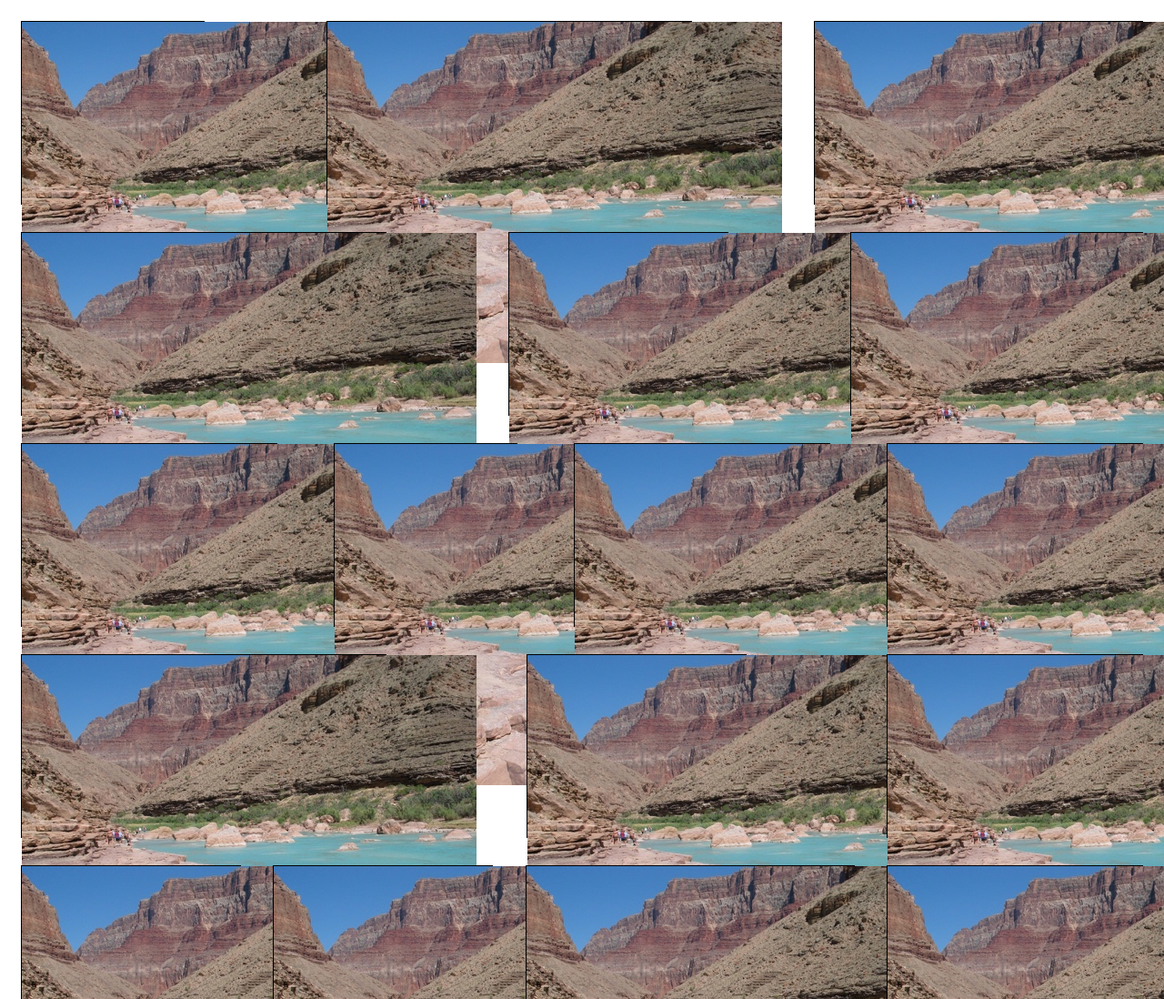
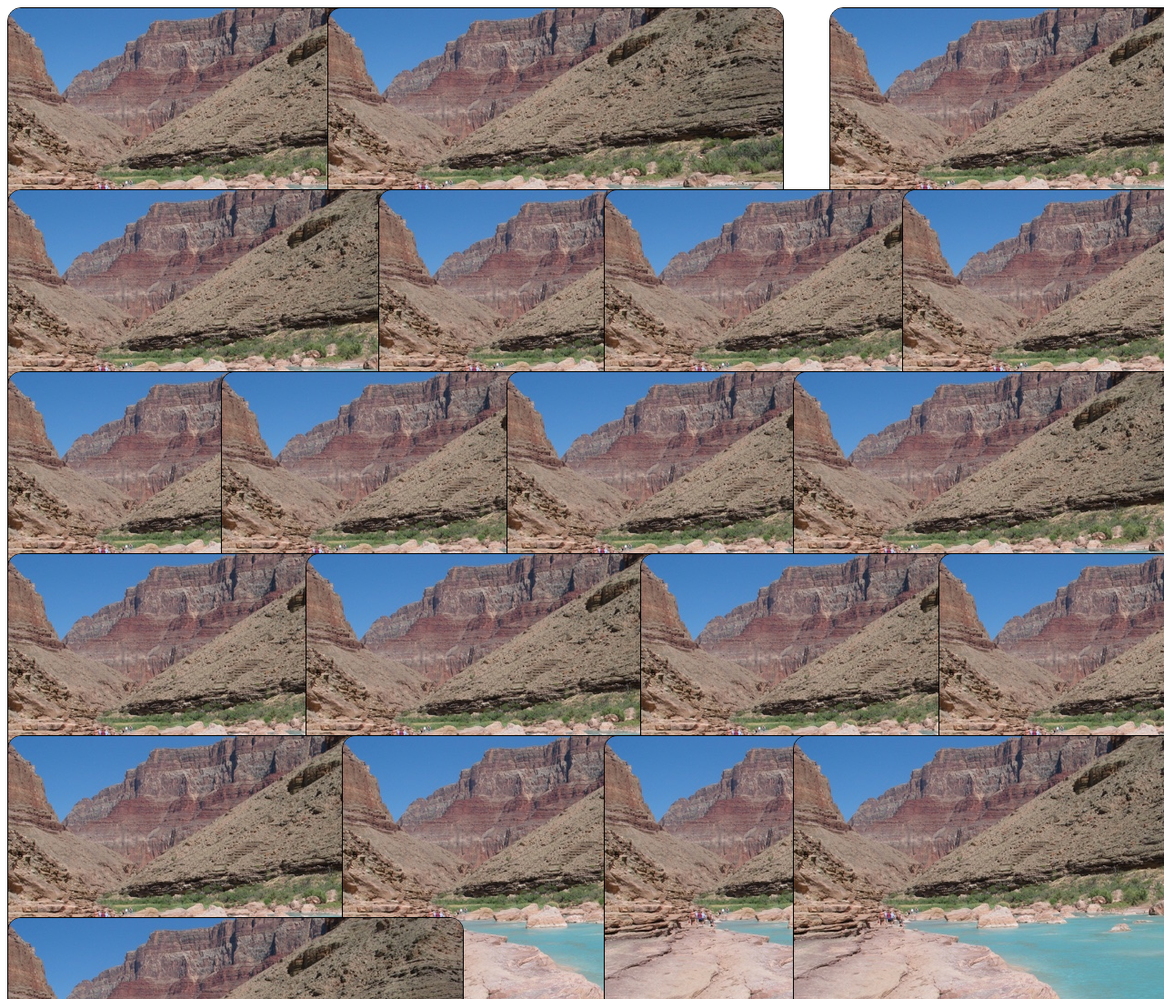
Before and after one commit to rachelmagelsen/WDD331, a plain HTML site: page W05/index.html in a window 1280 px wide. Shown: the top 1098 px of the page at 91% size. Drawn offline with Linux system fonts and the light colour scheme.

Commit message:
hnnn yoinks

```diff
--- a/W05/styles.css
+++ b/W05/styles.css
@@ -1,10 +1,18 @@
+h2 {
+    font-family: Courier New;
+    font-weight: 200;
+}
 .row-grid {
     display: flex;
     flex-wrap: wrap;
     align-content: space-between;
     justify-content: space-between;
 }
-section > div {
+.row-grid img {
+    border-radius: 15px;
+    max-width: fit-content;
+}
+section img, h2 {
     border: 1px solid black;
-    margin: 15px;
+    border-radius: 15px;
 }
```
